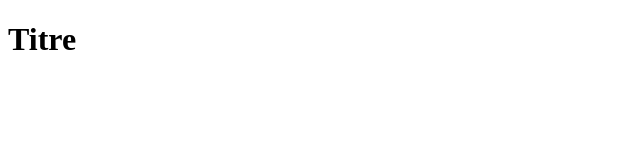
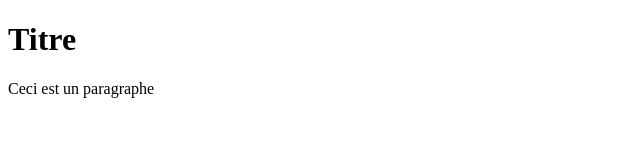
Before and after one commit to chloebb-tim/atelierGit, a plain HTML site: page index.html in a window 1280 px wide. Shown: the whole page, without its empty margins (0-640 px from the left). Drawn offline with Linux system fonts and the light colour scheme.

Commit message:
Ajout d'un paragraphe

```diff
--- a/index.html
+++ b/index.html
@@ -7,5 +7,8 @@
 </head>
 <body>
     <h1>Titre</h1>
+    <div>
+        <p>Ceci est un paragraphe</p>
+    </div>
 </body>
 </html>
```
